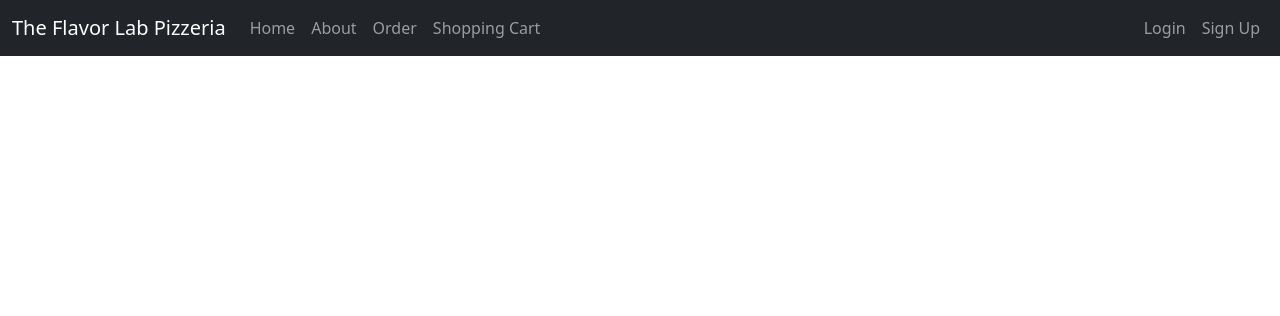
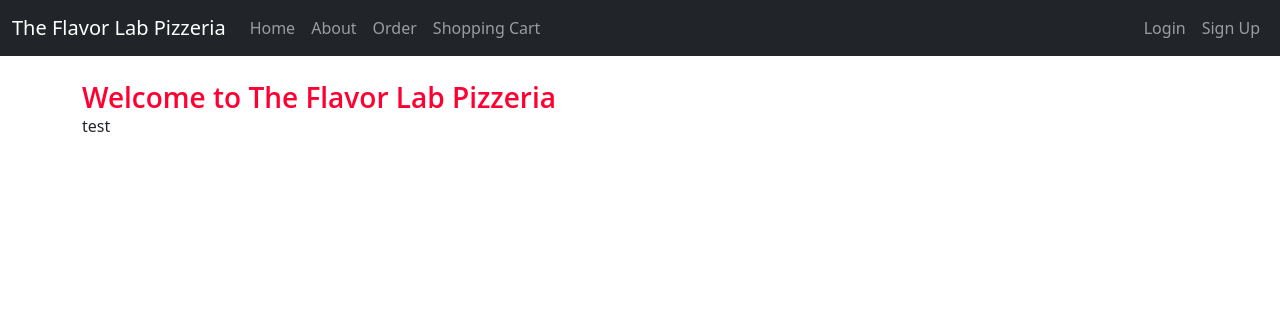
Before and after one commit to JordanBakar/ISQA-3900-Web-App-Project, a Django app: page /about/ in a window 1280 px wide. Shown: the top 316 px of the page. Run offline with Django 5.2, Linux system fonts and the light colour scheme.

Commit message:
payment_list update

```diff
--- a/catalog/templates/catalog/payment_list.html
+++ b/catalog/templates/catalog/payment_list.html
@@ -1,2 +1,6 @@
 {% extends "catalog/base.html" %}
-test
+
+{% block content %}
+<h1>Welcome to The Flavor Lab Pizzeria</h1>
+<p>test</p>
+{% endblock %}
```
